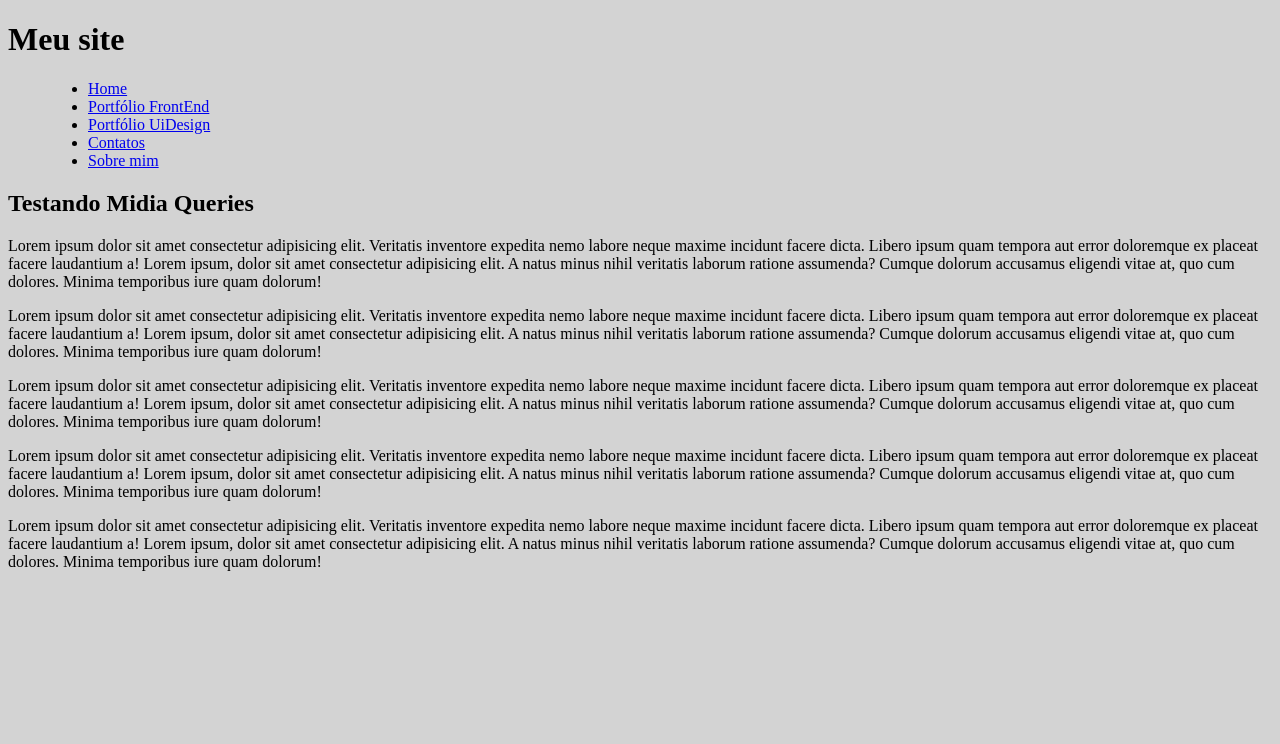
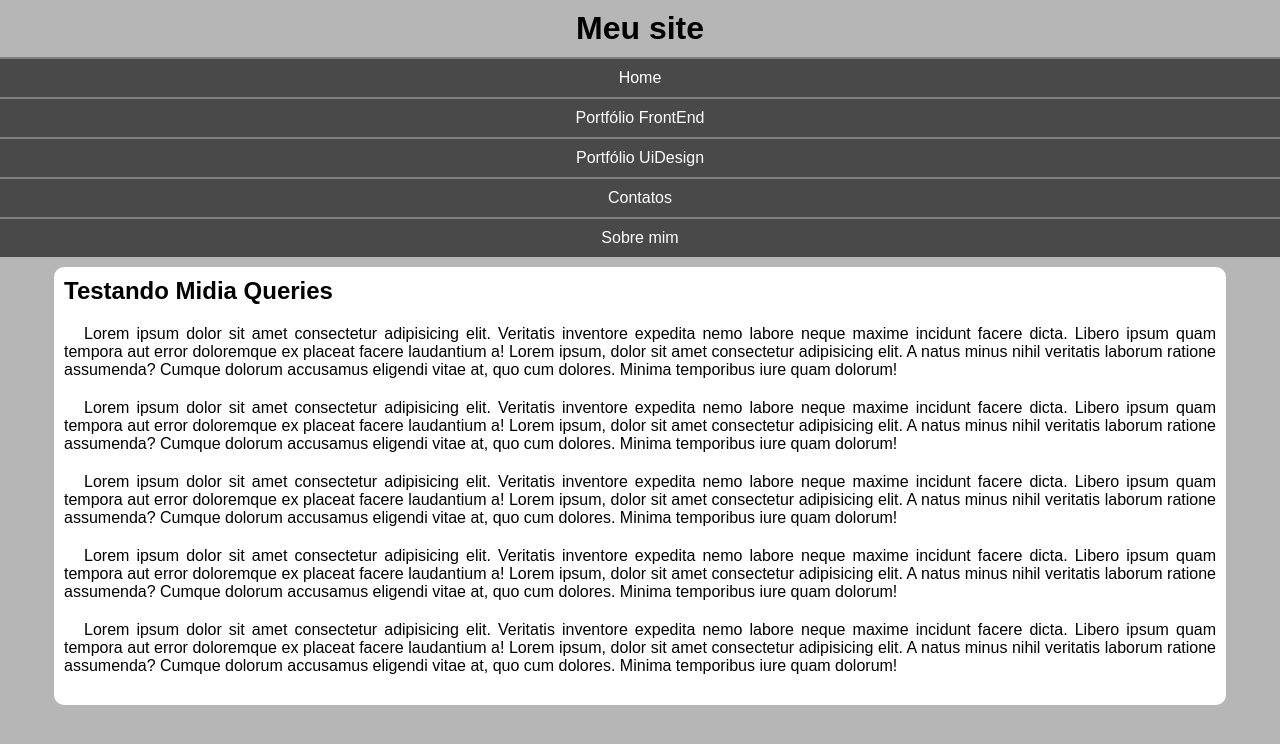
Before and after one commit to heebettinelli/HTML-E-CSS, a PHP site: page / in a window 1280 px wide. Shown: the top 744 px of the page. Run offline with PHP 8.4, Linux system fonts and the light colour scheme.

Commit message:
estilizei o menu

```diff
--- a/EXERCICIOS/exercicios css/ex026/mq005/estilos/style.css
+++ b/EXERCICIOS/exercicios css/ex026/mq005/estilos/style.css
@@ -1,5 +1,60 @@
 @charset "UTF-8";
 
+*{
+    font-family: Arial, Helvetica, sans-serif;
+    margin: 0px;
+    padding: 0px;
+}
 body, html {
-    background-color: lightgray;
+    background-color: rgb(183, 182, 182);
 }
+
+header{
+    background-color: rgb(183, 182, 182);
+}
+
+header > h1 {
+    padding: 10px;
+    text-align: center;
+}
+
+menu{
+    display: block;
+}
+
+menu > ul {
+    list-style-type: none;
+}
+
+menu a {
+    display: block;
+    padding: 10px;
+    text-decoration: none;
+    text-align: center;
+    background-color: rgb(73, 73, 73);
+    color: white;
+    border-top: 2px  solid gray;
+}
+
+menu a:hover {
+    background-color: gray;
+}
+
+main{
+    width: 90vw;
+    background-color: white;
+    margin: auto;
+    margin-top: 10px;
+    padding: 10px;
+    border-radius: 10px;
+}
+
+article > h2 {
+    padding-bottom: 20px;
+}
+
+article > p {
+    text-align: justify;
+    margin-bottom: 20px;
+    text-indent: 20px;
+}
```
